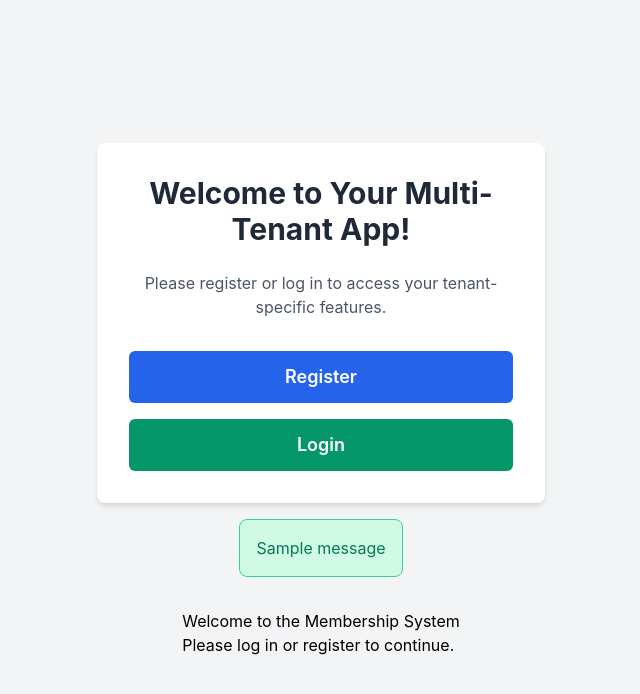
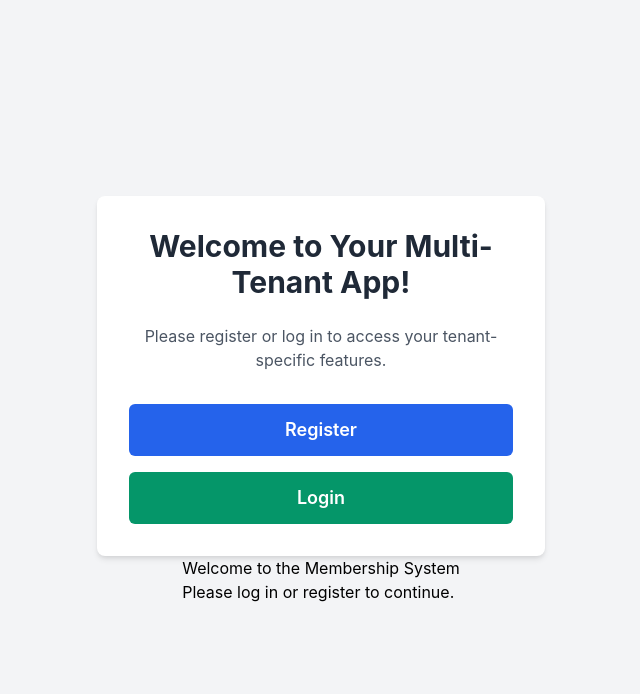
Before and after one commit to sabadmin/Membership, a Flask app: page / in a window 1280 px wide. Shown: the top 694 px of the page, without its empty margins (319-959 px from the left). Run offline with Flask 3, Linux system fonts and the light colour scheme; tables that the repository leaves empty hold one stand-in row (Sample ...); one stand-in notice (Sample message) is shown; some libraries are stand-ins or nearby versions.

Commit message:
remove double warning messages

```diff
--- a/templates/base.html
+++ b/templates/base.html
@@ -221,19 +221,6 @@
     </nav>
     {% endif %}
 
-    <!-- Flash Messages -->
-    {% with messages = get_flashed_messages(with_categories=true) %}
-    {% if messages %}
-    <div class="max-w-7xl mx-auto px-4 py-4">
-        {% for category, message in messages %}
-        <div
-            class="mb-4 p-4 rounded-md {% if category == 'danger' %}bg-red-100 border border-red-400 text-red-700{% elif category == 'success' %}bg-green-100 border border-green-400 text-green-700{% elif category == 'warning' %}bg-yellow-100 border border-yellow-400 text-yellow-700{% else %}bg-blue-100 border border-blue-400 text-blue-700{% endif %}">
-            {{ message }}
-        </div>
-        {% endfor %}
-    </div>
-    {% endif %}
-    {% endwith %}
 
     <!-- Main Content -->
     <main class="{% if session.get('user_id') %}pt-4{% else %}{% endif %}">
```
